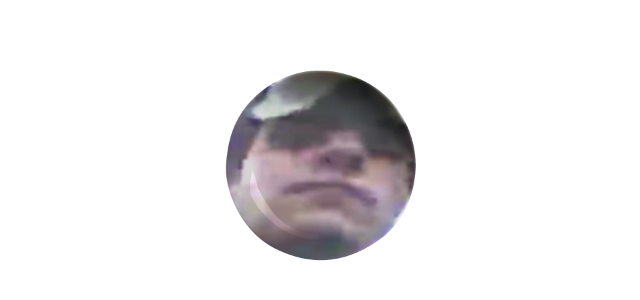
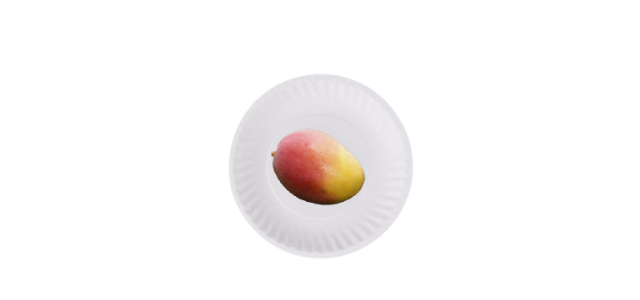
Before and after one commit to cyfinfaza/plate, a plain HTML site: page index.html in a window 1280 px wide. Shown: the part 234-534 px from the top of the page, without its empty margins (319-959 px from the left). Drawn offline with Linux system fonts and the light colour scheme.

Commit message:
Mango Plate

```diff
--- a/index.html
+++ b/index.html
@@ -11,9 +11,15 @@
 	<img id="plate" style="width: 200px; height: 200px;" alt="plate">
 </body>
 <script>
+    const plates = [
+        "2022-02-18 20.30.43.jpg",
+        "plate-115330457065huydcoija.png",
+        "plate-202104061345236781-kdahjlglk (1).png",
+        "mango-plate.png"
+    ];
+
     const plate = document.getElementById('plate');
     const icon = document.getElementById('icon');
-    const plates = ["2022-02-18 20.30.43.jpg", "plate-115330457065huydcoija.png", "plate-202104061345236781-kdahjlglk (1).png"];
     const plateURL = "plates/" + plates[Math.floor(Math.random() * plates.length)]
     plate.src = plateURL;
     icon.href = plateURL;
```
Also changed, not shown: plates/mango-plate.png (added).
